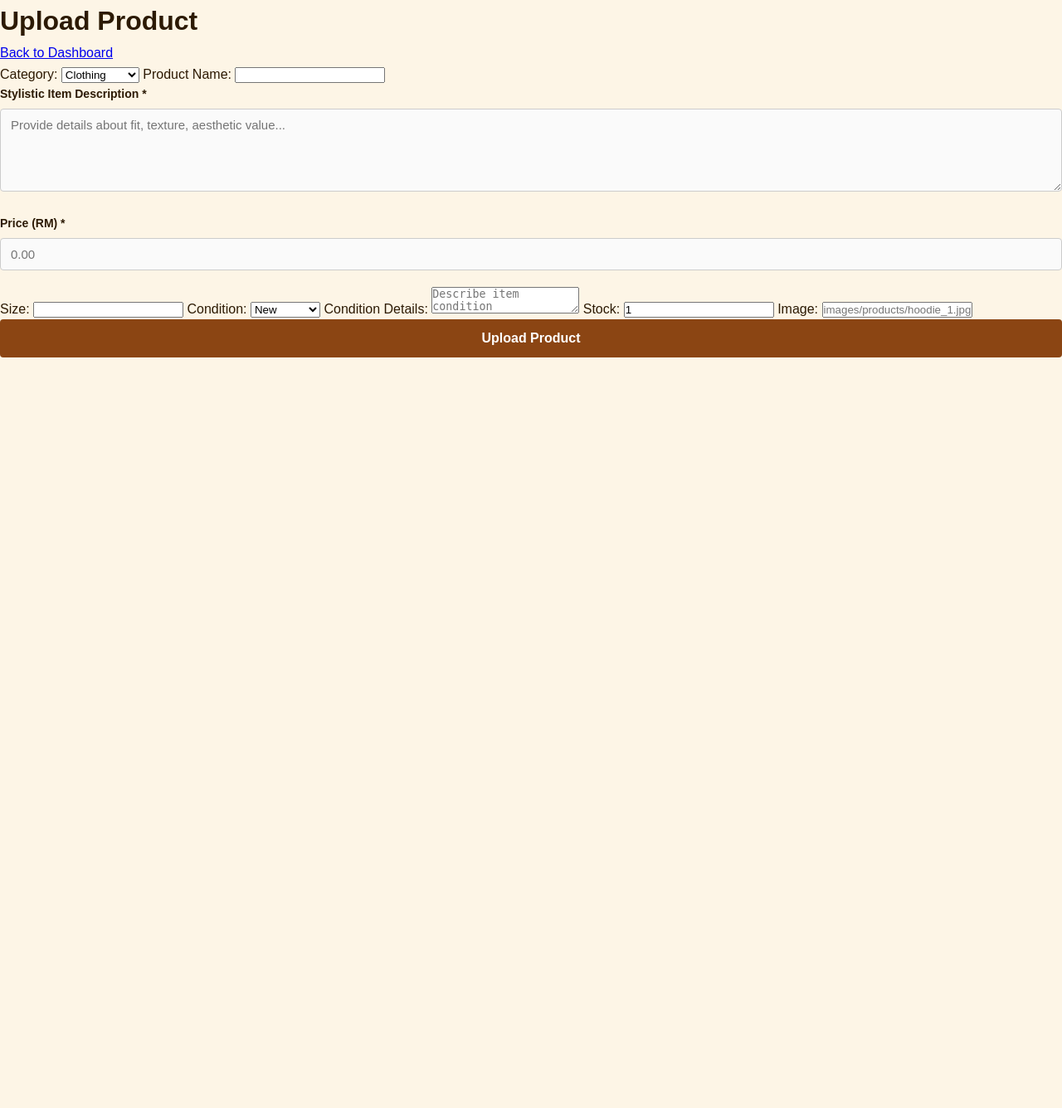
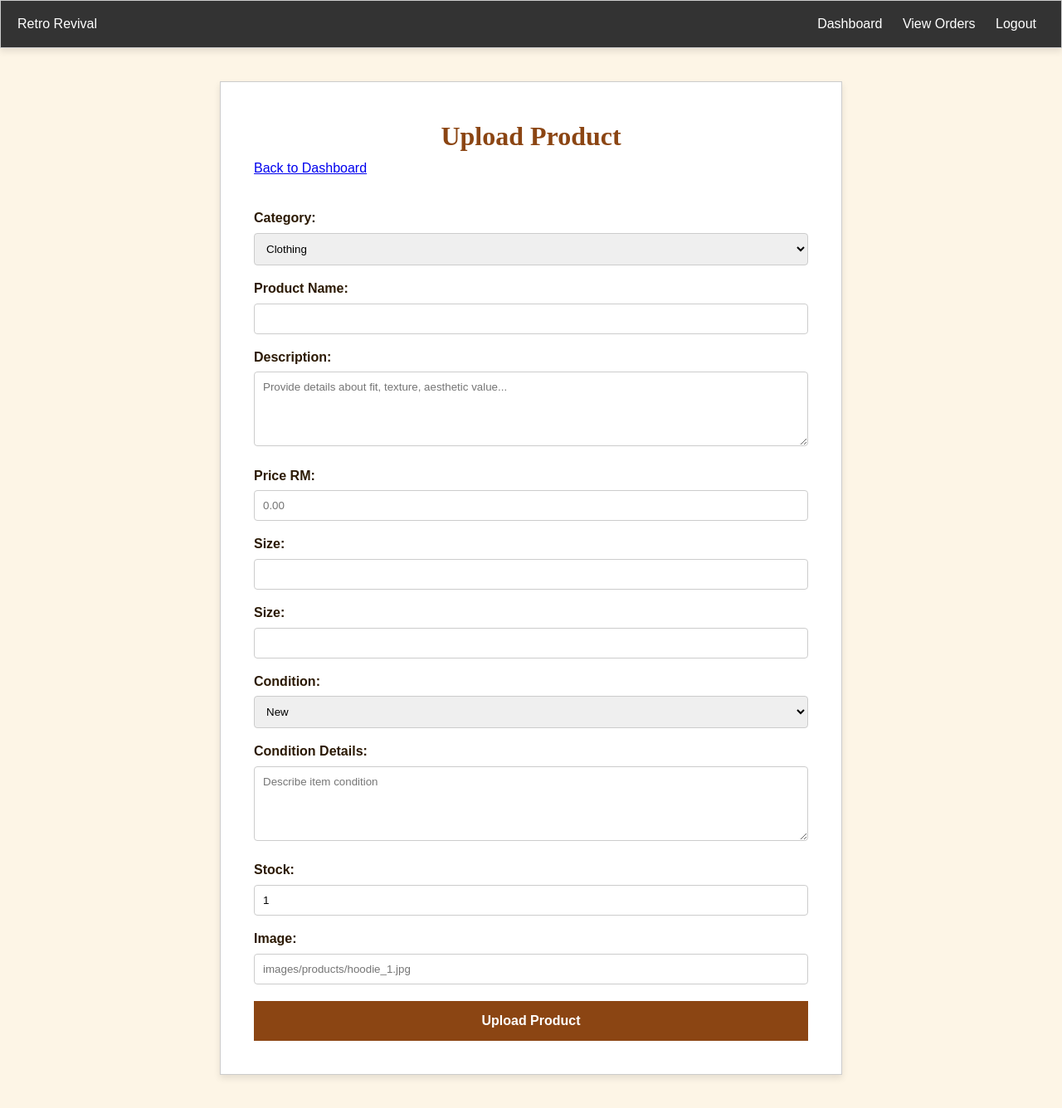
Before and after one commit to Imranpaan/RetroRevival, a PHP site: page /upload_product.php in a window 1280 px wide. Shown: the whole page at 83% size. Before the commit the page ends 431 px from the top, so only its background shows below. Run offline with PHP 8.4, Linux system fonts and the light colour scheme; a user stored in the database is signed in; data comes from the database, SQL or seed files in the repository.

Commit message:
fix upload_product.php

```diff
--- a/upload_product.php
+++ b/upload_product.php
@@ -10,7 +10,6 @@ if (!isset($_SESSION['User_ID']) || $_SESSION['User_Role'] !== 'seller') {
 
 $seller_id = $_SESSION['User_ID'];
 $message = "";
-
 
 $category_stmt = $pdo->query("SELECT * FROM category");
 $categories = $category_stmt->fetchAll(PDO::FETCH_ASSOC);
@@ -25,8 +24,15 @@ if ($_SERVER["REQUEST_METHOD"] == "POST") {
     $condition_details = trim($_POST['Product_ConditionDetails']);
     $stock = $_POST['Product_Stock'];
     $status = "pending";
+    $image_path = "";
 
-    $image_path = "";
+    if (
+        empty($category_id) || empty($product_name) || empty($description) ||
+        empty($price) || empty($size) || empty($condition) ||
+        empty($condition_details) || $stock === ""
+    ) {
+        $message = "Please fill in all required fields.";
+    } else {
         if (isset($_FILES['Product_Image']) && $_FILES['Product_Image']['error'] === UPLOAD_ERR_OK) {
             $file_tmp_path = $_FILES['Product_Image']['tmp_name'];
             $file_name = $_FILES['Product_Image']['name'];
@@ -47,25 +53,17 @@ if ($_SERVER["REQUEST_METHOD"] == "POST") {
                 if (move_uploaded_file($file_tmp_path, $dest_path)) {
                     $image_path = $dest_path;
                 } else {
-                $message = "❌ Error: Could not move the uploaded image to destination directory.";
+                    $message = "❌ Error: Could not upload image.";
                 }
             } else {
                 $message = "❌ Error: Invalid file format. Only JPG, JPEG, and PNG files are allowed.";
             }
         } else {
-        $message = "❌ Error: Please upload a valid product image asset file.";
+        $message = "❌ Error: Please upload a valid product image.";
     }
 
 
-    if (
-        empty($category_id) || empty($product_name) || empty($description) ||
-        empty($price) || empty($size) || empty($condition) ||
-        empty($condition_details) || empty($stock) || empty($image_path)
-    ) {
     if (empty($message)) {
-            $message = "❌ Error: Please fill out all fields. Every field is required.";
-        }
-    } else {
         $stmt = $pdo->prepare("
             INSERT INTO product
             (Seller_ID, Category_ID, Product_Name, Product_Description, Product_Price, Product_Size, Product_ConditionStatus, Product_ConditionDetails, Product_Stock, Product_Status)
@@ -95,7 +93,8 @@ if ($_SERVER["REQUEST_METHOD"] == "POST") {
         ");
         $img_stmt->execute([$product_id, $image_path]);
 
-        $message = "🎉 Product uploaded and image saved successfully. Status: Pending Approval";
+        $message = "Product uploaded and image saved successfully! Status: Pending Approval";
+        }
     }
 }
 ?>
@@ -106,173 +105,18 @@ if ($_SERVER["REQUEST_METHOD"] == "POST") {
     <meta charset="UTF-8">
     <meta name="viewport" content="width=device-width, initial-scale=1.0">
     <title>Upload Product - Retro Revival</title>
-    <style>
-        :root {
-            --bg-color: #fdf5e6;
-            --primary-color: #8B4513;
-            --accent-color: #d2691e;
-            --text-dark: #2c1a04;
-            --serif-font: 'Georgia', serif;
-            --sans-font: 'Arial', sans-serif;
-        }
-
-        * {
-            box-sizing: border-box;
-            margin: 0;
-            padding: 0;
-        }
-
-        body {
-            background-color: var(--bg-color);
-            color: var(--text-dark);
-            font-family: var(--sans-font);
-            line-height: 1.6;
-        }
-
-        header {
-            background-color: #fff;
-            border-bottom: 2px solid var(--primary-color);
-            padding: 15px 5%;
-            position: sticky;
-            top: 0;
-            z-index: 1000;
-        }
-
-        .nav-container {
-            display: flex;
-            justify-content: space-between;
-            align-items: center;
-        }
-
-        .logo h1 {
-            font-family: var(--serif-font);
-            color: var(--primary-color);
-            font-size: 24px;
-        }
-
-        .nav-links {
-            display: flex;
-            list-style: none;
-            gap: 20px;
-        }
-
-        .nav-links a {
-            text-decoration: none;
-            color: var(--text-dark);
-            font-weight: bold;
-        }
-
-        .form-container {
-            max-width: 700px;
-            margin: 40px auto;
-            padding: 30px;
-            background-color: #fff;
-            border: 1px solid #e0d0b0;
-            border-radius: 6px;
-            box-shadow: 0 4px 8px rgba(0,0,0,0.05);
-        }
-
-        .form-header {
-            display: flex;
-            justify-content: space-between;
-            align-items: center;
-            border-bottom: 2px solid var(--primary-color);
-            padding-bottom: 15px;
-            margin-bottom: 25px;
-        }
-
-        .form-header h2 {
-            font-family: var(--serif-font);
-            color: var(--primary-color);
-        }
-
-        .btn-back {
-            background-color: var(--accent-color);
-            color: white;
-            text-decoration: none;
-            padding: 8px 16px;
-            font-size: 14px;
-            font-weight: bold;
-            border-radius: 4px;
-        }
-
-        .btn-back:hover {
-            background-color: var(--primary-color);
-        }
-
-        .alert-message {
-            background-color: #fdf5e6;
-            border-left: 4px solid var(--accent-color);
-            padding: 12px;
-            margin-bottom: 20px;
-            font-weight: bold;
-            color: var(--primary-color);
-        }
-
-        .form-group {
-            margin-bottom: 20px;
-        }
-
-        .form-group label {
-            display: block;
-            font-weight: bold;
-            margin-bottom: 6px;
-            font-size: 14px;
-        }
-
-        .form-group input[type="text"],
-        .form-group input[type="number"],
-        .form-group input[type="file"],
-        .form-group select,
-        .form-group textarea {
-            width: 100%;
-            padding: 10px 12px;
-            border: 1px solid #ccc;
-            border-radius: 4px;
-            font-family: var(--sans-font);
-            font-size: 15px;
-            background-color: #fafafa;
-        }
-
-        /* Customize native browser upload button look */
-        .form-group input[type="file"] {
-            background: #fff;
-            cursor: pointer;
-            padding: 7px 10px;
-        }
-
-        .form-group input:focus,
-        .form-group select:focus,
-        .form-group textarea:focus {
-            outline: none;
-            border-color: var(--accent-color);
-            background-color: #fff;
-        }
-
-        .form-group textarea {
-            height: 100px;
-            resize: vertical;
-        }
-
-        .btn-submit {
-            background-color: var(--primary-color);
-            color: white;
-            border: none;
-            padding: 14px 20px;
-            font-size: 16px;
-            font-weight: bold;
-            border-radius: 4px;
-            cursor: pointer;
-            width: 100%;
-            transition: background 0.2s;
-        }
-
-        .btn-submit:hover {
-            background-color: var(--accent-color);
-        }
-    </style>
+    <link rel="stylesheet" href="style.css">
 </head>
 <body>
+
+<header class="navbar">
+    <div class="logo">Retro Revival</div>
+    <nav class="links">
+        <a href="seller_dashboard.php">Dashboard</a>
+        <a href="order_management.php">View Orders</a>
+        <a href="logout.php">Logout</a>
+    </nav>
+</header>
 
 <div class="container seller-page">
 
@@ -280,9 +124,11 @@ if ($_SERVER["REQUEST_METHOD"] == "POST") {
 
     <a href="seller_dashboard.php" class="btn back-link">Back to Dashboard</a>
 
+    <?php if (!empty($message)): ?>
         <p class="seller-message"><?= htmlspecialchars($message) ?></p>
+    <?php endif; ?>
 
-    <form method="POST" class="seller-form" id="productForm">
+    <form method="POST" class="seller-form" id="productForm" enctype="multipart/form-data">
 
     <label>Category:</label>
     <select name="Category_ID" required>
@@ -296,15 +142,14 @@ if ($_SERVER["REQUEST_METHOD"] == "POST") {
     <label>Product Name:</label>
     <input type="text" name="Product_Name" required>
 
-            <div class="form-group">
-                <label for="Product_Description">Stylistic Item Description *</label>
-                <textarea name="Product_Description" id="Product_Description" required placeholder="Provide details about fit, texture, aesthetic value..."></textarea>
-            </div>
+    <label>Description:</label>
+    <textarea name="Product_Description" required placeholder="Provide details about fit, texture, aesthetic value..."></textarea>
 
-            <div class="form-group">
-                <label for="Product_Price">Price (RM) *</label>
-                <input type="number" name="Product_Price" id="Product_Price" step="0.01" required placeholder="0.00">
-            </div>
+    <label>Price RM:</label>
+    <input type="number" name="Product_Price" step="0.01" min="0.01" required placeholder="0.00">
+
+    <label>Size:</label>
+    <input type="text" name="Product_Size" required>
 
     <label>Size:</label>
     <input type="text" name="Product_Size">
@@ -323,9 +168,8 @@ if ($_SERVER["REQUEST_METHOD"] == "POST") {
     <label>Stock:</label>
     <input type="number" name="Product_Stock" value="1" min="0" required>
 
-
     <label>Image:</label>
-    <input type="text" name="ProductImage_Path" placeholder="images/products/hoodie_1.jpg">
+    <input type="text" name="ProductImage_Path" placeholder="images/products/hoodie_1.jpg" accept=".jpg,.jpeg,.png" required>
 
     <button type="submit" class="btn-submit">Upload Product</button>
 
```
Lines whose indentation alone changed are shown as unchanged.
